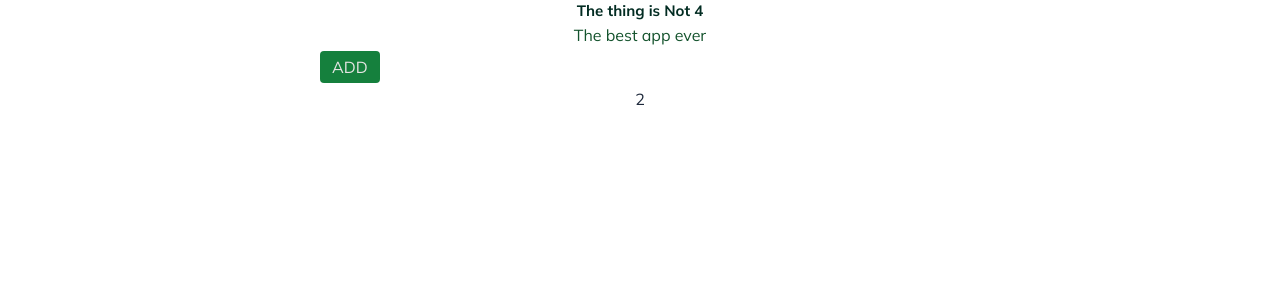
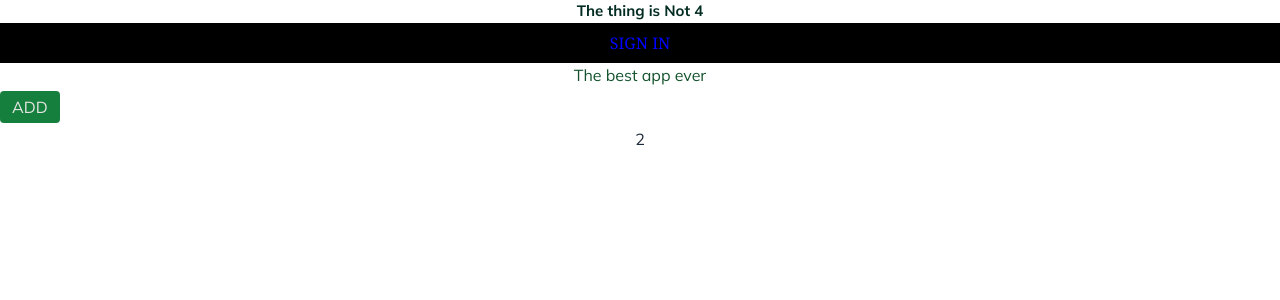
Before and after one commit to yusufnviiri/dsaccofront, a React (Create React App) app: page /register in a window 1280 px wide. Shown: the top 300 px of the page. Built offline with nearby package versions, Linux system fonts and the light colour scheme; a web font is replaced by a local one.

Commit message:
add routes

```diff
--- a/src/App.js
+++ b/src/App.js
@@ -1,13 +1,22 @@
 import logo from './logo.svg';
 import './App.css';
+import { Route,Routes } from 'react-router-dom';
 import Dashbord from './components/Dashbord';
 import Notification from './components/Notification';
+import Register from './components/Register'
 
 function App() {
   return (
-    <div className="App font-mul w-1/2 m-auto">
+    <div className="App font-mul w-full m-auto">
       <Notification/>
       <Dashbord/>
+
+      <Routes>
+<Route path='/' component={<Dashbord/>}/>
+<Route path='/register' component={<Register/>}/>
+
+
+      </Routes>
     </div>
   );
 }
--- a/src/components/Dashbord.js
+++ b/src/components/Dashbord.js
@@ -1,6 +1,7 @@
 import React from 'react'
 import { useDispatch,useSelector } from 'react-redux'
 import { add } from '../redux/ApiSlice'
+import { Link } from 'react-router-dom';
 
 function Dashbord() {
   const dispatch = useDispatch();
@@ -8,6 +9,9 @@ function Dashbord() {
   const count = useSelector((state)=>state.ApiSlice.age)
   return (
     <>
+    <menu className='bg-black w-full py-2'>
+  <Link to='/register'>Sign In</Link>
+    </menu>
     <div  className=''>
       <h1 className='text-green-900  '> The best app ever
         </h1>
--- a/src/components/Register.js
+++ b/src/components/Register.js
@@ -19,10 +19,6 @@ function Login() {
       navigate("/students", { replace: true });
   }, []);
 
-  const dismiss = () => {
-    myref.current.className = "hidden";
-    localStorage.clear();
-  };
 
   const userdetails = {
     firstName,
```
